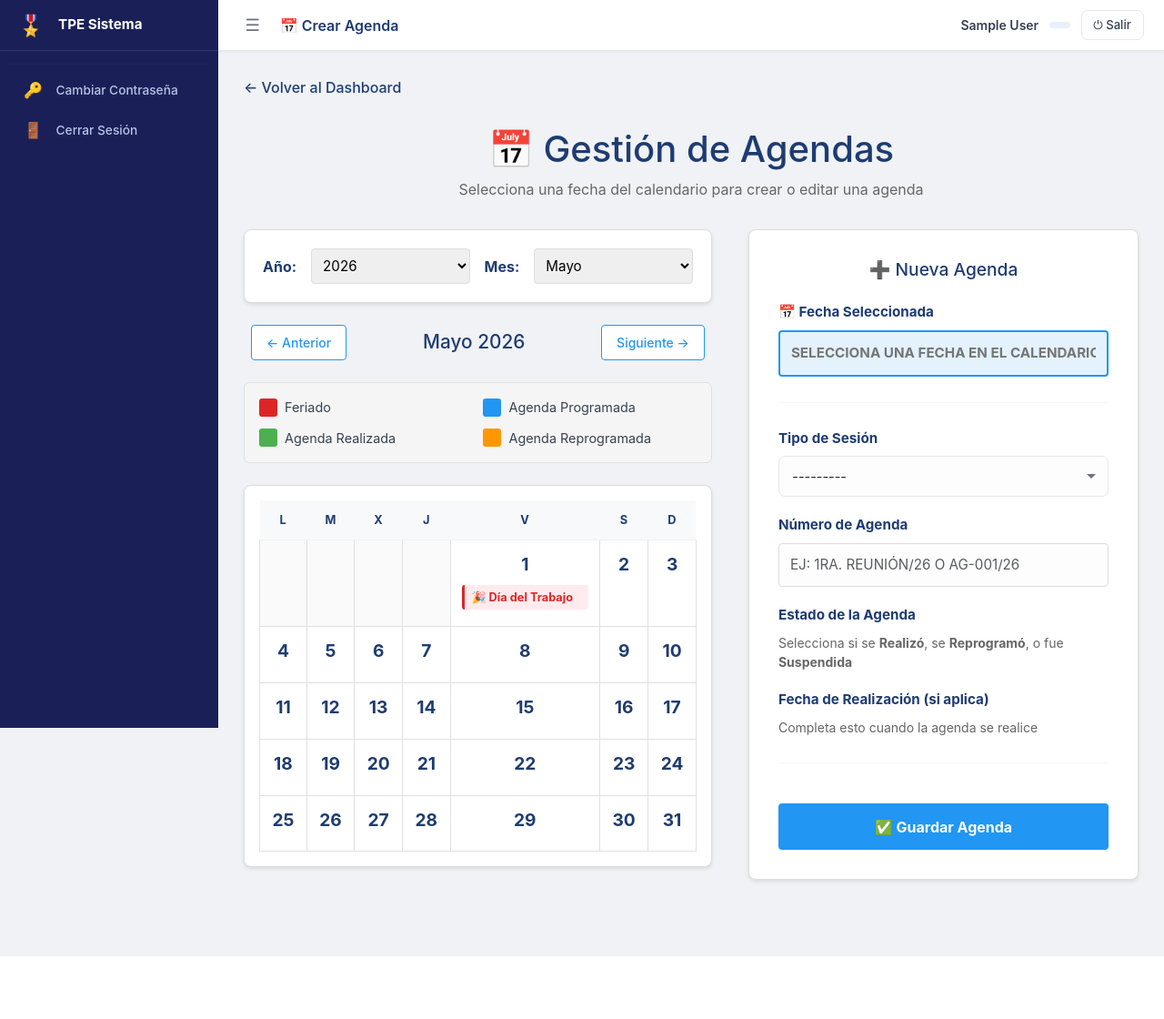
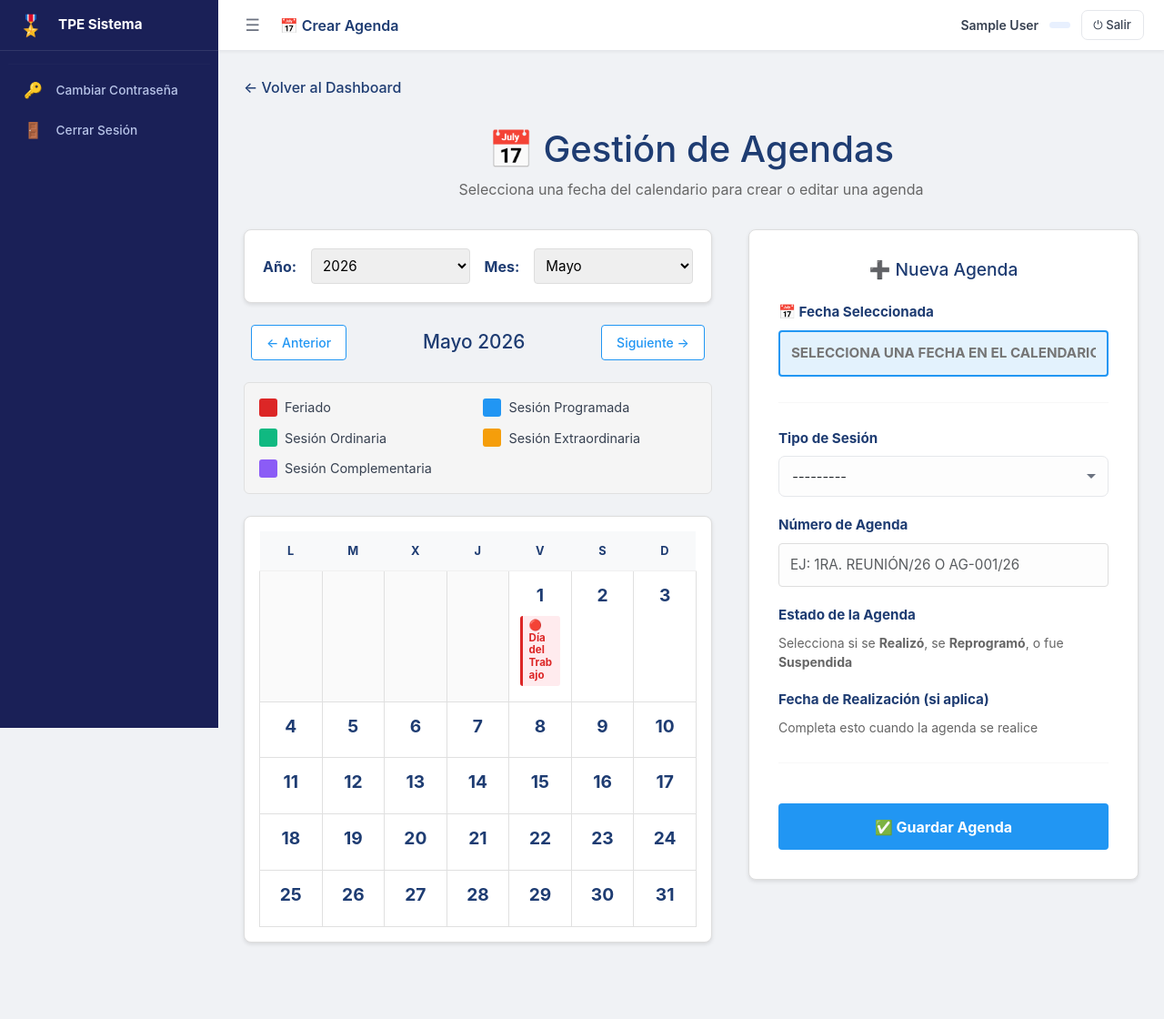
Before and after one commit to taicon-code/tpe_prueba, a Django app: page /admin1/agendas/crear/ in a window 1280 px wide. Shown: the whole page at 91% size. Before the commit the page ends 1051 px from the top, so only its background shows below. Run offline with Django 5.2, Linux system fonts and the light colour scheme; the visitor is signed in with stand-in values (Sample User, id 1); data that the repository does not hold is empty; parts of the project's set-up code (start-up, migrations or seed data) failed here and were passed over.

Commit message:
feat(agenda): agregar tipo 'Sesión Complementaria' y arreglar visual de feriados
- Agregado nuevo tipo COMPLEMENTARIA a TIPO_AGENDA_CHOICES (sesión de urgencia/emergencia)
- Fix visual del calendario: tabla con 'table-layout: fixed' para ancho uniforme
- Reducir tamaño de fuente de feriados (0.8rem → 0.72rem) con overflow control
- Actualizar leyenda de colores para incluir nueva sesión complementaria
- Evita distorsión de celdas cuando hay feriados largos como 'Año Nuevo Andino'

Co-Authored-By: Claude Haiku 4.5 <noreply@anthropic.com>

```diff
--- a/tpe_app/models.py
+++ b/tpe_app/models.py
@@ -747,6 +747,7 @@ class AGENDA(models.Model):
     TIPO_AGENDA_CHOICES = [
         ('ORDINARIA',      'Sesión Ordinaria'),
         ('EXTRAORDINARIA', 'Sesión Extraordinaria'),
+        ('COMPLEMENTARIA', 'Sesión Complementaria'),
     ]
 
     ESTADO_CHOICES = [
--- a/tpe_app/templates/tpe_app/admin1/crear_agenda.html
+++ b/tpe_app/templates/tpe_app/admin1/crear_agenda.html
@@ -63,21 +63,25 @@
             </div>
             <div style="display: flex; align-items: center; gap: 0.5rem; font-size: 0.9rem;">
                 <div style="width: 20px; height: 20px; background: #2196f3; border-radius: 3px;"></div>
-                <span>Agenda Programada</span>
+                <span>Sesión Programada</span>
             </div>
             <div style="display: flex; align-items: center; gap: 0.5rem; font-size: 0.9rem;">
-                <div style="width: 20px; height: 20px; background: #4caf50; border-radius: 3px;"></div>
-                <span>Agenda Realizada</span>
+                <div style="width: 20px; height: 20px; background: #10b981; border-radius: 3px;"></div>
+                <span>Sesión Ordinaria</span>
             </div>
             <div style="display: flex; align-items: center; gap: 0.5rem; font-size: 0.9rem;">
-                <div style="width: 20px; height: 20px; background: #ff9800; border-radius: 3px;"></div>
-                <span>Agenda Reprogramada</span>
+                <div style="width: 20px; height: 20px; background: #f59e0b; border-radius: 3px;"></div>
+                <span>Sesión Extraordinaria</span>
+            </div>
+            <div style="display: flex; align-items: center; gap: 0.5rem; font-size: 0.9rem;">
+                <div style="width: 20px; height: 20px; background: #8b5cf6; border-radius: 3px;"></div>
+                <span>Sesión Complementaria</span>
             </div>
         </div>
 
         {# Calendario #}
         <div class="card" style="padding: 1rem; overflow-x: auto;">
-            <table style="width: 100%; border-collapse: collapse; font-size: 0.95rem;">
+            <table style="width: 100%; border-collapse: collapse; font-size: 0.95rem; table-layout: fixed;">
                 <thead>
                     <tr style="background: #1e3c72; color: white;">
                         <th style="padding: 0.75rem; text-align: center; font-weight: bold;">L</th>
@@ -106,13 +110,13 @@
                                             {% for dia_num, dia_info in dias_datos.items %}
                                                 {% if dia_num == day %}
                                                     {% if dia_info.feriado %}
-                                                        <div style="background: #ffebee; border-left: 3px solid #dc2626; padding: 0.35rem 0.5rem; border-radius: 3px; margin-bottom: 0.4rem; font-size: 0.8rem; line-height: 1.2;">
-                                                            <strong style="color: #dc2626;">🎉 {{ dia_info.feriado }}</strong>
+                                                        <div style="background: #ffebee; border-left: 3px solid #dc2626; padding: 0.25rem 0.4rem; border-radius: 3px; margin-bottom: 0.3rem; font-size: 0.72rem; line-height: 1.2; overflow: hidden; word-break: break-word;">
+                                                            <strong style="color: #dc2626;">🔴 {{ dia_info.feriado }}</strong>
                                                         </div>
                                                     {% endif %}
 
                                                     {% for agenda in dia_info.agendas %}
-                                                        <div style="background: #e3f2fd; border-left: 3px solid #2196f3; padding: 0.35rem 0.5rem; border-radius: 3px; margin-bottom: 0.4rem; font-size: 0.8rem; line-height: 1.2; color: #1565c0;">
+                                                        <div style="background: #e3f2fd; border-left: 3px solid #2196f3; padding: 0.25rem 0.4rem; border-radius: 3px; margin-bottom: 0.3rem; font-size: 0.72rem; line-height: 1.2; color: #1565c0; overflow: hidden; word-break: break-word;">
                                                             <strong>{{ agenda.tipo|truncatewords:1 }}</strong><br>#{{ agenda.num }}
                                                         </div>
                                                     {% endfor %}
```
